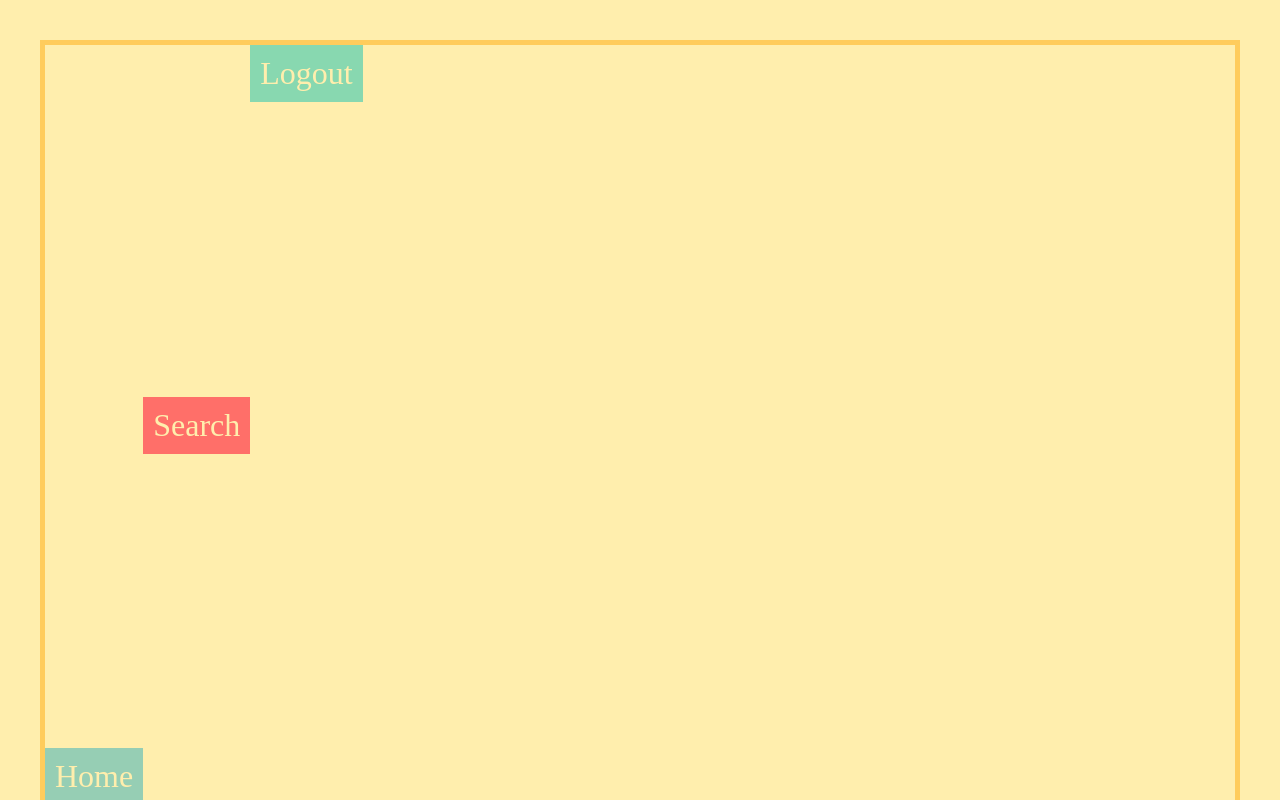
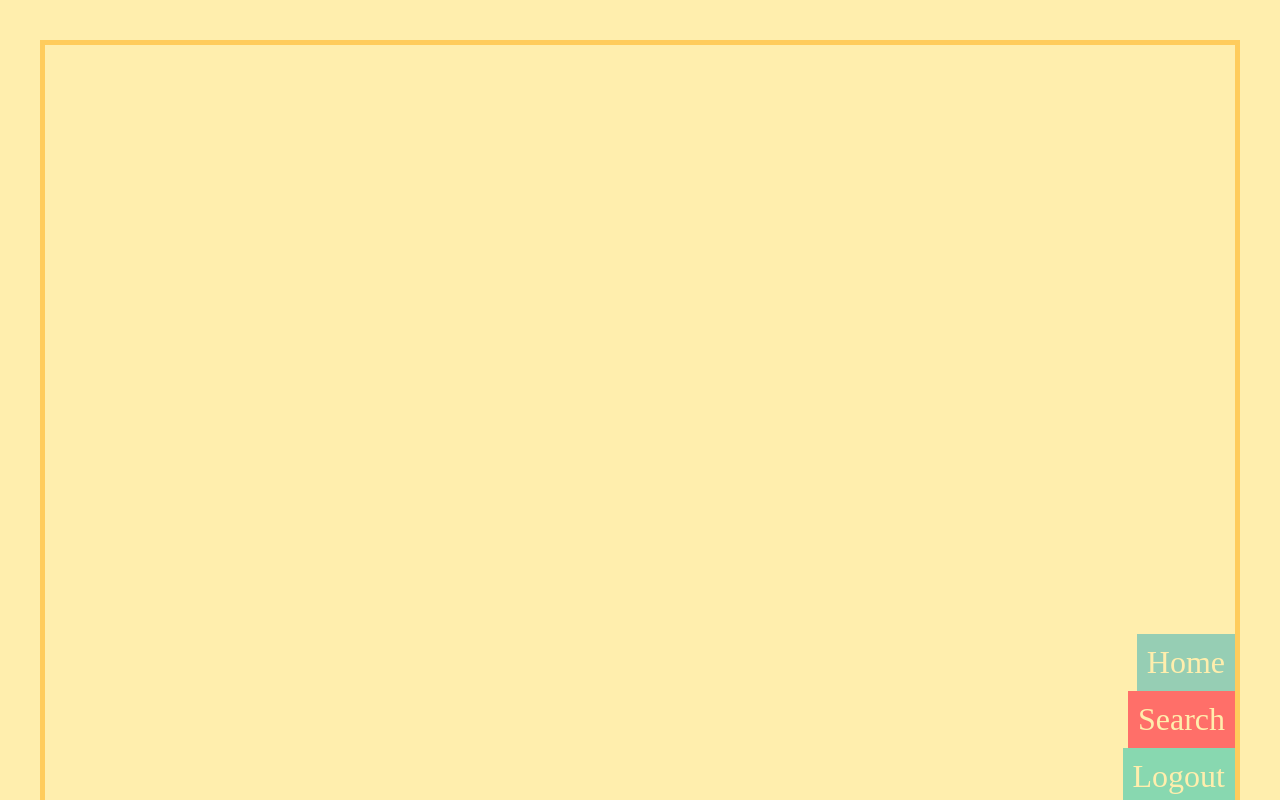
Before and after one commit to mzoz/css-flexbox, a plain HTML site: page index.html in a window 1280 px wide. Drawn offline with Linux system fonts and the light colour scheme.

Commit message:
align and justify

```diff
--- a/index.css
+++ b/index.css
@@ -5,16 +5,20 @@
   /* justify-content: space-around; */
   /* justify-content: flex-end; */
   height: 100%;
-  align-items: center;
+  align-items: flex-end;
+  flex-direction: column;
+  justify-content: flex-end;
 }
 
-/* .logout {
-  margin-left: auto;
-} */
+.logout {
+  /* margin-left: auto; */
+  /* align-self: flex-start; */
+}
 
-/* .home {
-  margin-right: auto;
-} */
+.home {
+  /* margin-right: auto; */
+  /* align-self: flex-end; */
+}
 
 /* .container > div {
   flex: 1; short hand for: flex-grow, flex-shrink, flex-basis
@@ -23,11 +27,3 @@
 /* .container > .search {
   flex: 2;
 } */
-
-.logout {
-  align-self: flex-start;
-}
-
-.home {
-  align-self: flex-end;
-}
```
